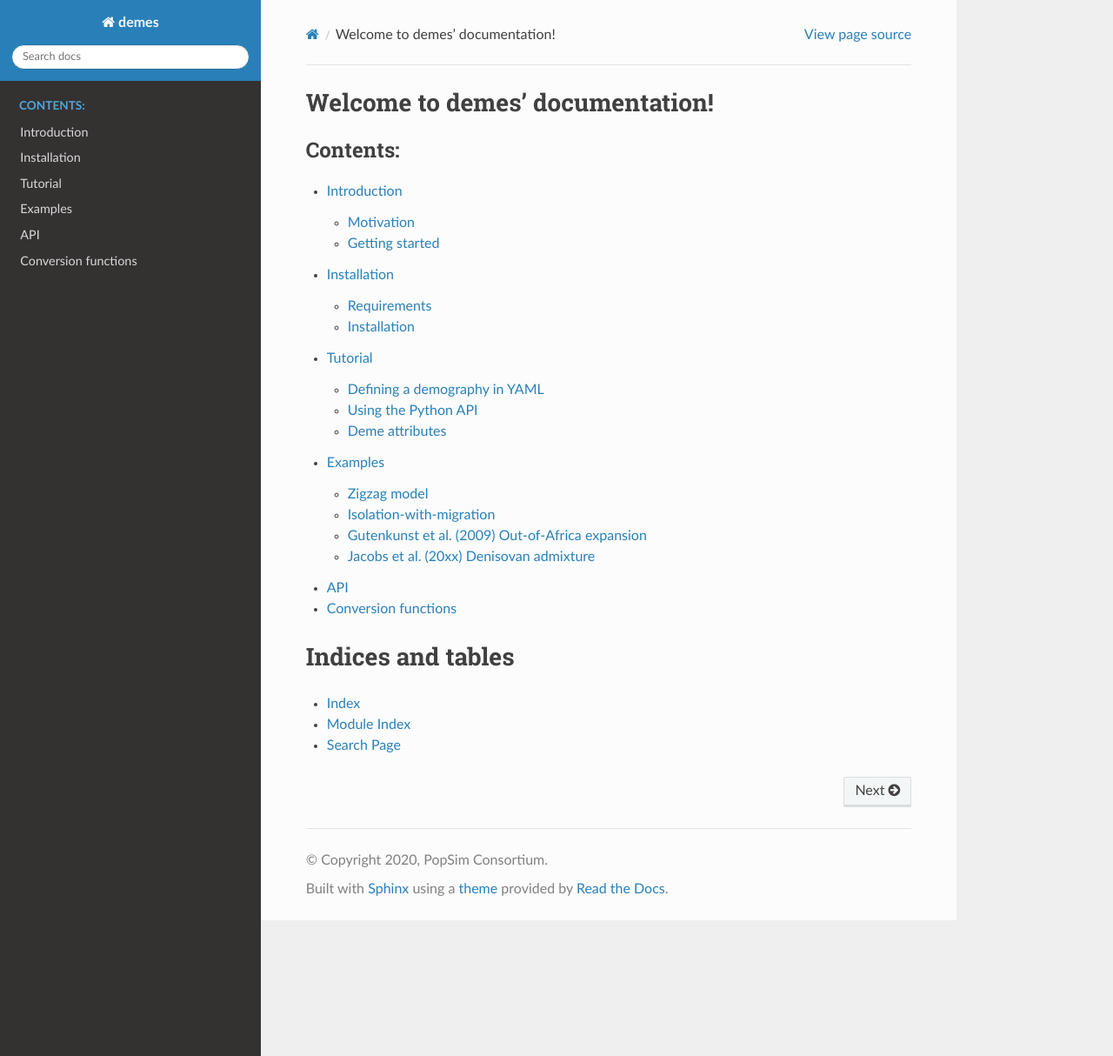
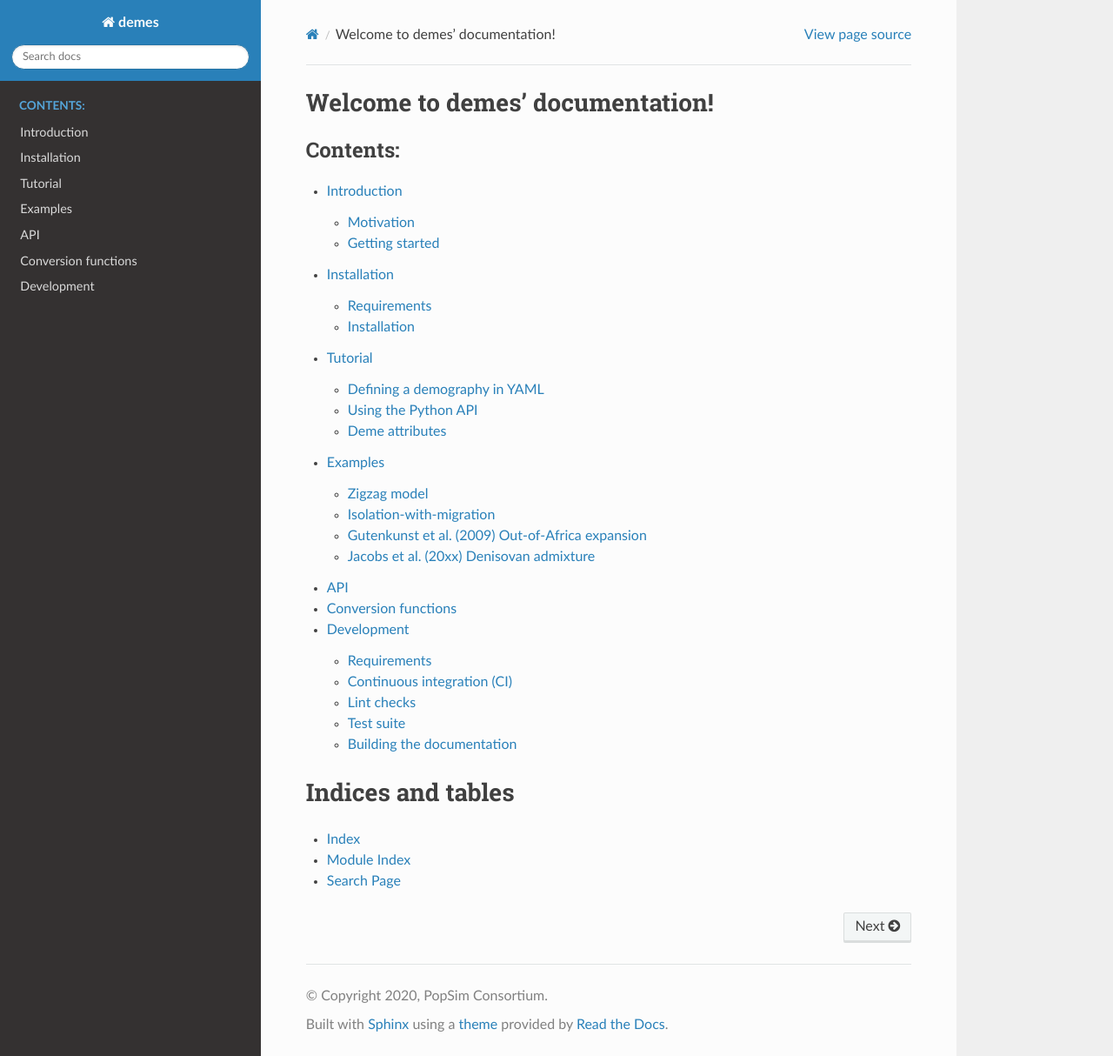
Before and after one commit to popsim-consortium/demes-python, a Sphinx documentation site: the page built from docs/index.rst, in a window 1280 px wide and 1214 px high. Shown: the whole window at 87% size. Built offline with Sphinx 7.4.7 and the Read the Docs theme 2.0.0, drawn with Linux system fonts in a browser that asks for light colours; some of the changed lines change nothing that is shown.

Commit message:
Development documentation.

```diff
--- /dev/null
+++ b/docs/development.rst
@@ -0,0 +1,124 @@
+.. _sec_development:
+
+===========
+Development
+===========
+
+.. _git_repo: https://github.com/grahamgower/demes
+
+We welcome all contributors! Contributions to ``demes`` typically take the form
+of "pull requests" against our `git repository <git_repo_>`_.
+
+Requirements
+------------
+
+``Demes`` aims to have minimal dependencies when used as a library by other
+projects. However, additional dependencies are required during development, as
+developers regularly run the test suite, build the documentation, and assess
+whether their code changes conform to style guidelines. The ``requirements.txt``
+file in the top-level folder lists all development dependencies, which can
+be installed using ``pip``. In the following documentation, we assume the reader
+has cloned the source repository and installed the developer requirements as
+follows.
+
+ .. code-block:: sh
+
+    # Clone the repository.
+    git clone https://github.com/grahamgower/demes.git
+    cd demes
+    # Install the developer dependencies.
+    python -m pip install -r requirements.txt
+
+ .. note::
+
+    Non-developer requirements are listed in the ``install_requires`` section
+    of the ``setup.cfg`` file in the top-level folder of the sources.
+
+Continuous integration (CI)
+---------------------------
+
+After a pull request is submitted, an automated process known as
+*continuous integration* (CI) will:
+
+ * assess if the proposed changes conform to style guidelines (known as *lint* checks),
+ * run the test suite,
+ * and build the documentation.
+
+The CI process uses
+`GitHub Actions <https://docs.github.com/en/free-pro-team@latest/actions>`_
+and the configuration files detailing how these are run can be found under the
+``.github/workflows/`` folder of the sources.
+
+Lint checks
+-----------
+
+The following tools are run during the linting process:
+
+ * `black <https://black.readthedocs.io/>`_, a code formatter
+   (code is only checked during CI, not reformatted),
+ * `flake8 <https://flake8.pycqa.org/>`_,
+   a `PEP8 <https://www.python.org/dev/peps/pep-0008/>`_ code-style checker,
+ * `mypy <http://mypy-lang.org/>`_, a static type checker.
+
+Each of these tools can also be run manually from the top-level folder of the
+sources. The ``setup.cfg`` file includes some project-specific configuration
+for each of these tools, so running them from the command line should match
+the behaviour of the CI checks.
+
+For example, to reformat the code with ``black`` after making changes to the
+``demes/demes.py`` file (command output shown as comments):
+
+ .. code-block:: sh
+
+    black .
+    # reformatted /home/grg/src/demes/demes/demes.py
+    # All done! ✨ 🍰 ✨
+    # 1 file reformatted, 14 files left unchanged.
+
+Similarly, one can check conformance to PEP8 style guidelines by running
+``flake8`` (without parameters), and check type annotations by running
+``mypy`` (also without parameters).
+
+Test suite
+----------
+A suite of tests is included in the ``tests/`` folder.
+The CI process uses the ``pytest`` tool to run the tests, which can also be run
+manually from the top-level folder of the sources.
+
+ .. code-block:: sh
+
+    python -m pytest -v tests --cov=demes
+
+This will produce lots of output, indicating which tests passed, and which
+failed (if any). There may also be warnings. Any warnings that are triggered
+by code in ``demes`` (rather than third-party libraries), should be fixed.
+
+It is expected that new code contributions will be tested by the introduction
+of new tests in the test suite. While we don't currently have any strict
+requirements for code coverage, more is better. Furthermore, we encourage
+contributions that improve, or expand on, the existing suite of tests.
+
+
+Building the documentation
+--------------------------
+The ``demes`` documentation is built with `sphinx <https://www.sphinx-doc.org/>`_.
+Much of the documentation is under the ``docs/`` folder, written in the
+`reStructuredText <https://docutils.sourceforge.io/docs/ref/rst/restructuredtext.html>`_
+format (the ``.rst`` files), and is configured with the ``docs/conf.py`` file.
+In contrast, the API documentation is automatically generated from "docstrings"
+in the python code. To build the documentation locally, run ``make`` from the
+``docs/`` folder.
+
+ .. code-block:: sh
+
+    cd docs
+    make
+
+If this was successful, the generated documentation can be viewed in a browser
+by navigating to the ``docs/_build/html/index.html`` file. It is expected that
+new code contributions will be accompanied by relevant documentation (e.g. a
+new function will include a docstring).
+
+We strongly encourage contributions that improve the ``demes`` documentation,
+such as fixing typos and grammatical errors, or making the documentation
+clearer and/or more accessible.
--- a/docs/index.rst
+++ b/docs/index.rst
@@ -16,6 +16,7 @@ Welcome to demes' documentation!
    examples
    api
    convert
+   development
 
 
 Indices and tables
```
